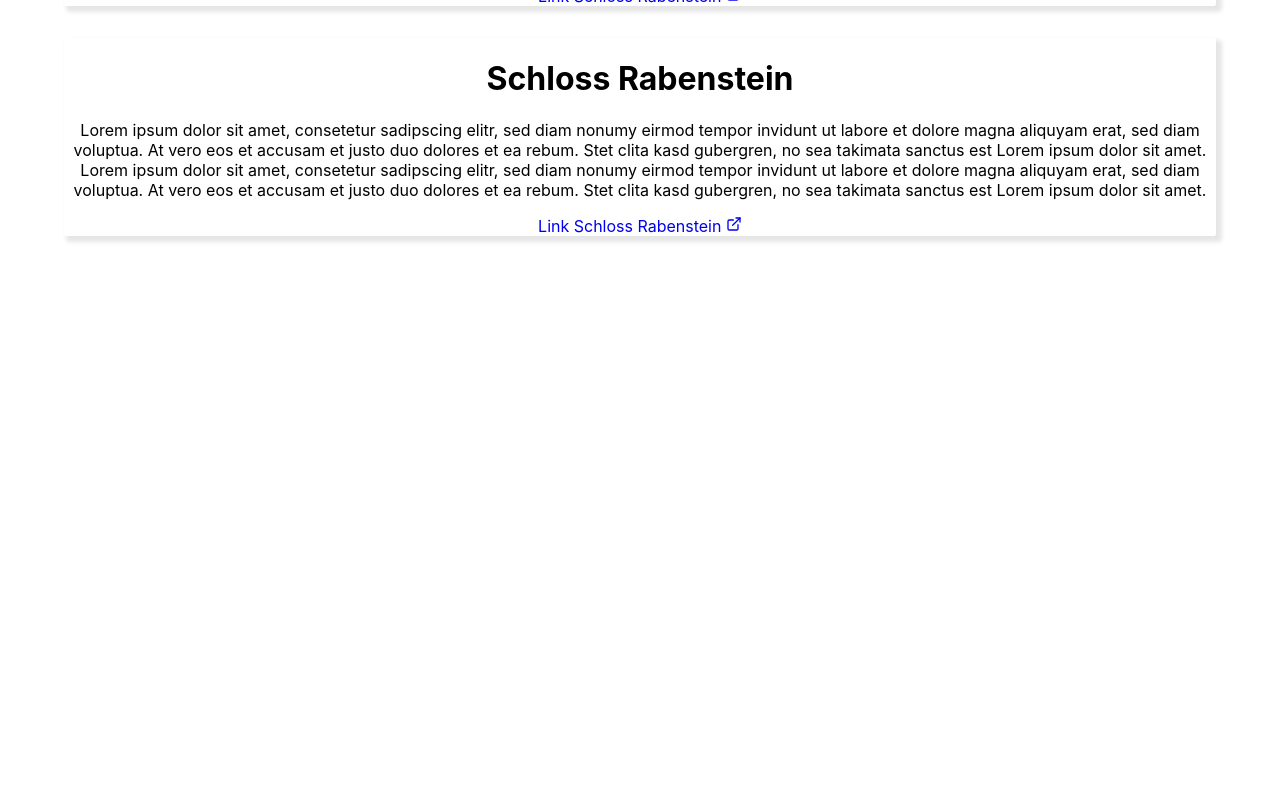
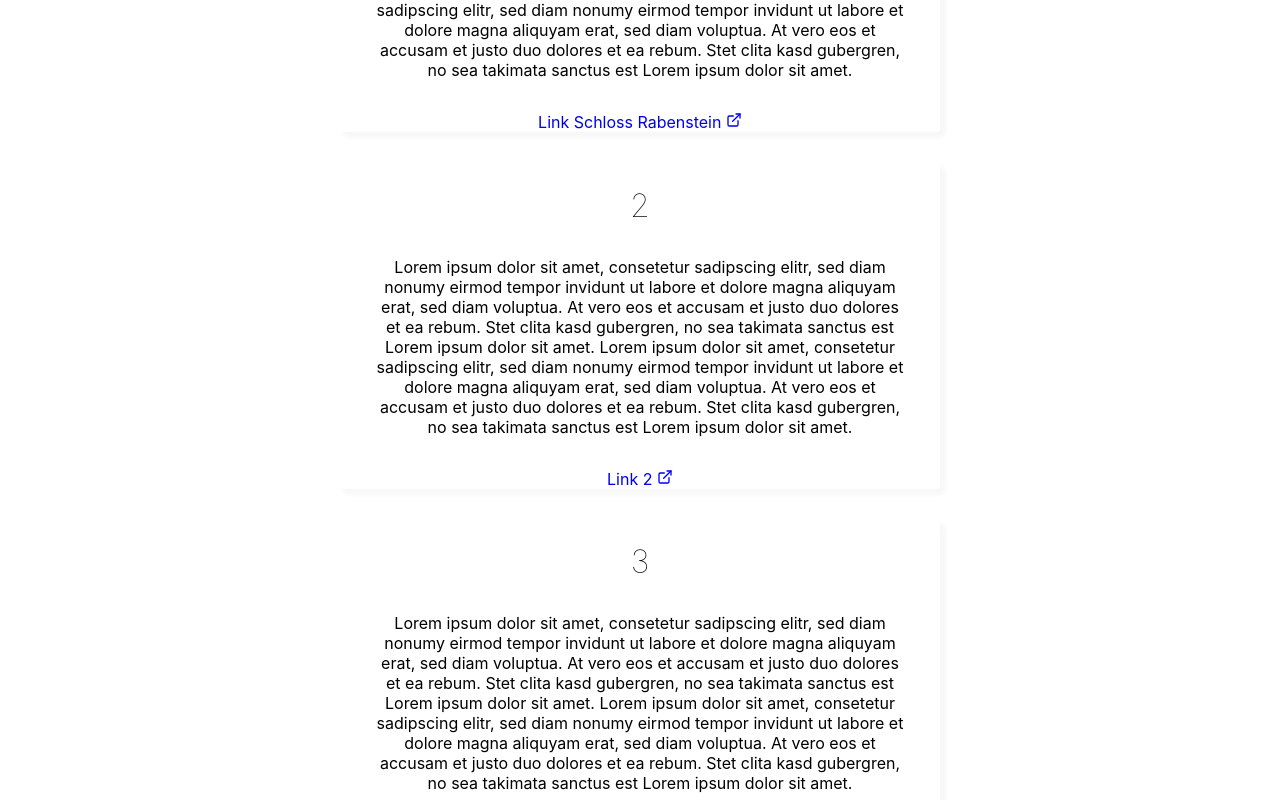
Before and after one commit to Dobherrmann/wedding, a React (Create React App) app: page /Sleep in a window 1280 px wide. Shown: the part 280-1080 px from the top of the page. Before the commit the page ends 800 px from the top, so only its background shows below. Built offline with nearby package versions, Linux system fonts and the light colour scheme.

Commit message:
StylingÜbernachtungen

```diff
--- a/src/pages/Sleep.js
+++ b/src/pages/Sleep.js
@@ -11,30 +11,45 @@ class Sleep extends Component {
                 text: "Lorem ipsum dolor sit amet, consetetur sadipscing elitr, sed diam nonumy eirmod tempor invidunt ut labore et dolore magna aliquyam erat, sed diam voluptua. At vero eos et accusam et justo duo dolores et ea rebum. Stet clita kasd gubergren, no sea takimata sanctus est Lorem ipsum dolor sit amet. Lorem ipsum dolor sit amet, consetetur sadipscing elitr, sed diam nonumy eirmod tempor invidunt ut labore et dolore magna aliquyam erat, sed diam voluptua. At vero eos et accusam et justo duo dolores et ea rebum. Stet clita kasd gubergren, no sea takimata sanctus est Lorem ipsum dolor sit amet.",
                 link: "https://www.hotel-schloss-rabenstein.de/hotel/"
             },
+            {
+                hotel: "2",
+                text: "Lorem ipsum dolor sit amet, consetetur sadipscing elitr, sed diam nonumy eirmod tempor invidunt ut labore et dolore magna aliquyam erat, sed diam voluptua. At vero eos et accusam et justo duo dolores et ea rebum. Stet clita kasd gubergren, no sea takimata sanctus est Lorem ipsum dolor sit amet. Lorem ipsum dolor sit amet, consetetur sadipscing elitr, sed diam nonumy eirmod tempor invidunt ut labore et dolore magna aliquyam erat, sed diam voluptua. At vero eos et accusam et justo duo dolores et ea rebum. Stet clita kasd gubergren, no sea takimata sanctus est Lorem ipsum dolor sit amet.",
+                link: "https://www.hotel-schloss-rabenstein.de/hotel/"
+            },
+            {
+                hotel: "3",
+                text: "Lorem ipsum dolor sit amet, consetetur sadipscing elitr, sed diam nonumy eirmod tempor invidunt ut labore et dolore magna aliquyam erat, sed diam voluptua. At vero eos et accusam et justo duo dolores et ea rebum. Stet clita kasd gubergren, no sea takimata sanctus est Lorem ipsum dolor sit amet. Lorem ipsum dolor sit amet, consetetur sadipscing elitr, sed diam nonumy eirmod tempor invidunt ut labore et dolore magna aliquyam erat, sed diam voluptua. At vero eos et accusam et justo duo dolores et ea rebum. Stet clita kasd gubergren, no sea takimata sanctus est Lorem ipsum dolor sit amet.",
+                link: "https://www.hotel-schloss-rabenstein.de/hotel/"
+            },
+            {
+                hotel: "4",
+                text: "Lorem ipsum dolor sit amet, consetetur sadipscing elitr, sed diam nonumy eirmod tempor invidunt ut labore et dolore magna aliquyam erat, sed diam voluptua. At vero eos et accusam et justo duo dolores et ea rebum. Stet clita kasd gubergren, no sea takimata sanctus est Lorem ipsum dolor sit amet. Lorem ipsum dolor sit amet, consetetur sadipscing elitr, sed diam nonumy eirmod tempor invidunt ut labore et dolore magna aliquyam erat, sed diam voluptua. At vero eos et accusam et justo duo dolores et ea rebum. Stet clita kasd gubergren, no sea takimata sanctus est Lorem ipsum dolor sit amet.",
+                link: "https://www.hotel-schloss-rabenstein.de/hotel/"
+            },
         ]
     }
 
     render() {
         return (
             <div className="sleep-container">
-                {this._createCard()}
-                {this._createCard()}
+                {this._createCard(this.state.lodgings[0])}
+                {this._createCard(this.state.lodgings[1])}
+                {this._createCard(this.state.lodgings[2])}
+                {this._createCard(this.state.lodgings[3])}
             </div>
         );
     };
 
 
-    _createCard() {
-        const link = <a href={this.state.lodgings[0].link} rel="noreferrer" target="_blank">Link {this.state.lodgings[0].hotel} <FiExternalLink /></a>;
+    _createCard(mylodings) {
+        const link = <a href={mylodings.link} rel="noreferrer" target="_blank">Link {mylodings.hotel} <FiExternalLink /></a>;
         return (
             <div className="sleep-card">
-                <h1 className="sleep-card-header">{this.state.lodgings[0].hotel}</h1>
-                <p className="sleep-card-text">{this.state.lodgings[0].text}</p>
+                <h1 className="sleep-card-header">{mylodings.hotel}</h1>
+                <div className=""></div>
+                <p className="sleep-card-text">{mylodings.text}</p>
                 <div className="sleep-card-link">{link}</div>
             </div>
-
-
-
         )
     }
 
--- a/src/styles/Sleep.css
+++ b/src/styles/Sleep.css
@@ -2,11 +2,23 @@
     width: auto;
     height: auto;
     display: flex;
+    flex-direction: row;
     flex-wrap: wrap;
+    justify-content: center;
 }
 
 .sleep-card{
-    margin: 1rem 4rem;
-    border-radius: 2px;
-    box-shadow: 4px 4px 4px 2px rgba(0, 0, 0, 0.1);
+    margin: 1rem 2rem;
+    border-radius: 4px;
+    box-shadow: 4px 4px 4px 2px rgba(0, 0, 0, 0.03);
+    min-width: 300px;
+    max-width: 600px;
 }
+
+.sleep-card-header{
+    font-weight: lighter;
+}
+
+.sleep-card-text{
+    margin: 2rem;
+}
```
